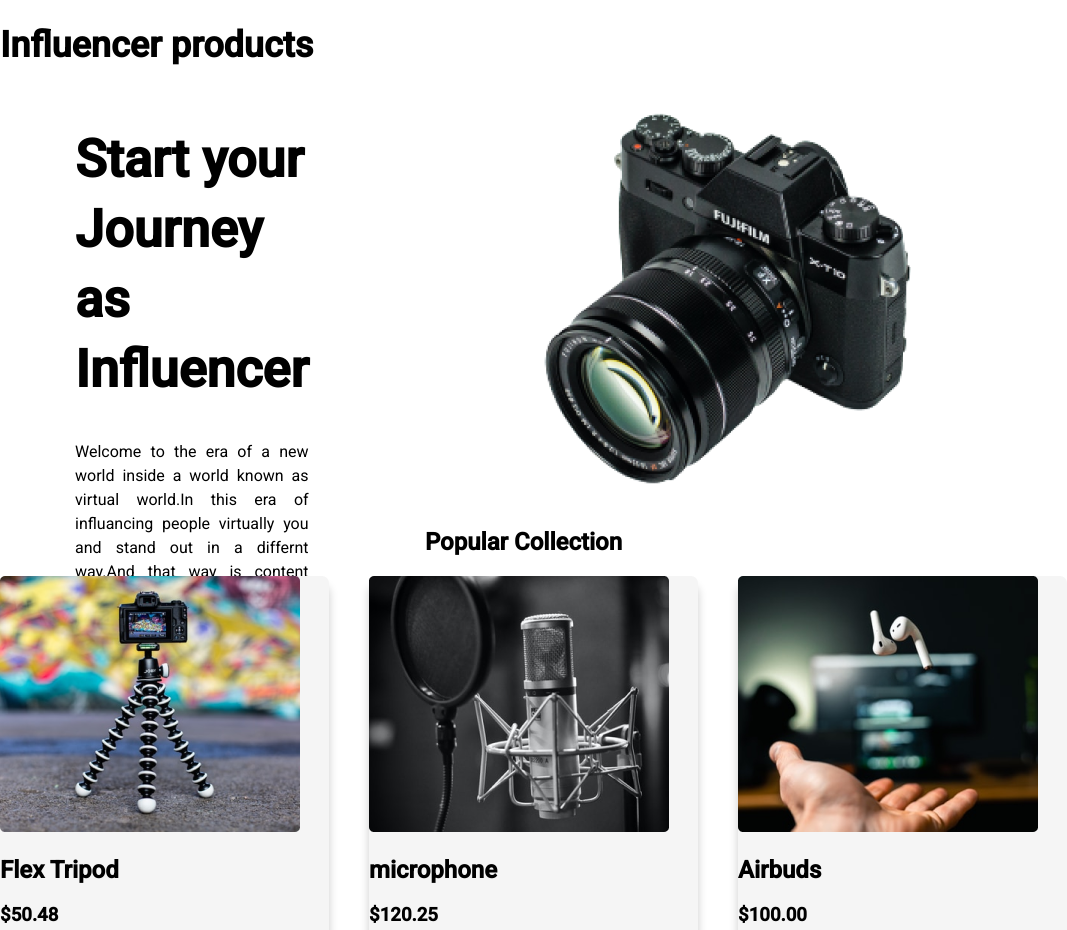
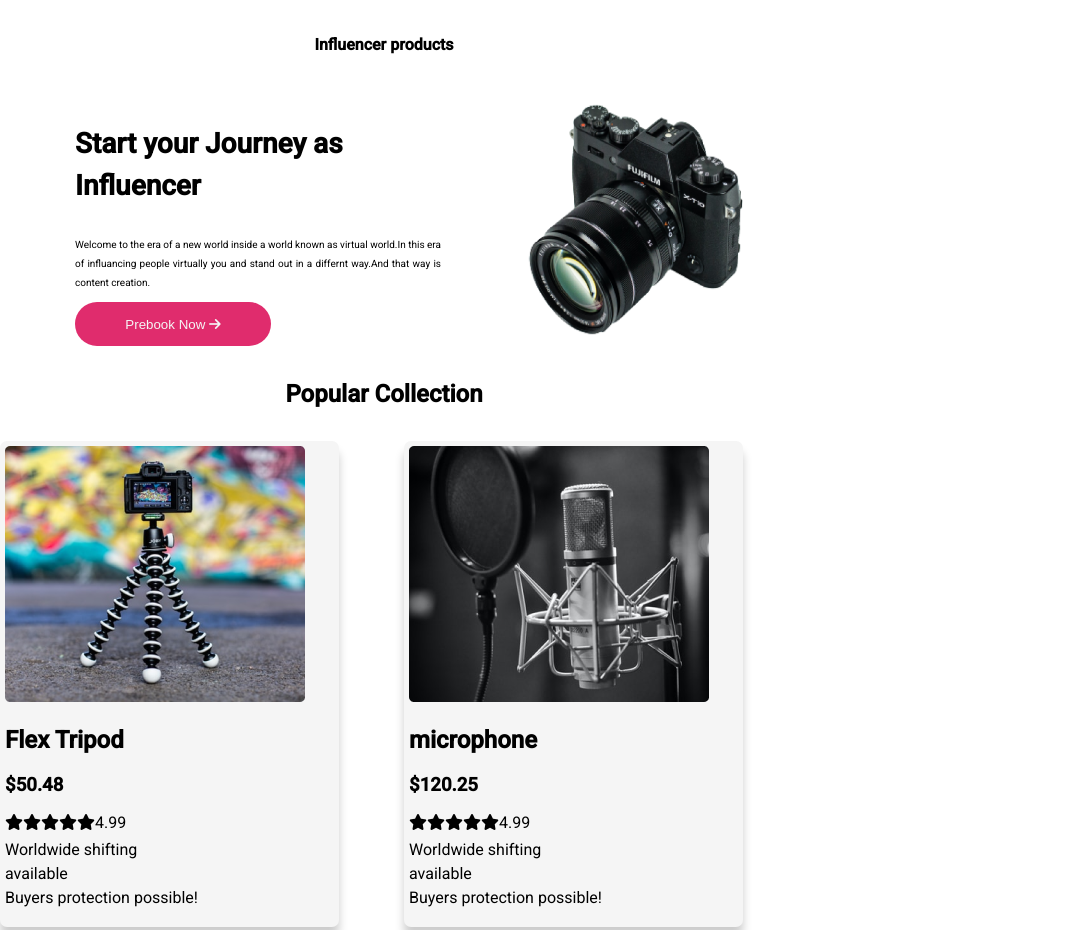
Before and after one commit to HameemH/assignment_02, a plain HTML site: page index.html in a window 768 px wide. Shown: the top 930 px of the page, 1067 px wide, since content can reach past the window. Drawn offline with Linux system fonts and the light colour scheme.

Commit message:
tab responsiveness added

```diff
--- a/style.css
+++ b/style.css
@@ -79,8 +79,11 @@ margin: 0 auto;
     width: 329px;
 
 height: 476px;
+padding: 5px;
 border-radius: 7px;
 background-color: whitesmoke;
+
+
 box-shadow: 0 10px 10px rgba(0,0 ,0 ,.2 );
 
 }
@@ -100,6 +103,9 @@ align-items: center;
     display: flex;
     align-items: center;
     justify-content: right;
+}
+.see-more .fas{
+    margin-left: 5px;
 }
 /* footer styles */
 footer{
@@ -134,6 +140,7 @@ footer{
 @media only screen and (max-width:688px) {
 body{
     width: 100%;
+    margin: 0 ;
 }
 header{
     width: 100%;
@@ -155,6 +162,7 @@ line-height: 24px;
     .landing-page{
         display: flex;
         flex-direction: column;
+        justify-content: center;
 
     }
     .left-blog{
@@ -162,6 +170,7 @@ line-height: 24px;
     }
     .left-blog{
         margin-left: -71px;
+        padding: 45px 70px;
         display: flex;
         flex-direction: column;
         justify-content: center;
@@ -171,16 +180,30 @@ line-height: 24px;
         font-weight: bold;
     font-size:28px;
     line-height: 42px;
+
     }
     .left-blog p{
+        width: auto;
         font-size: 10px;
     line-height: 19px;
+    justify-content: center;
     }
+
+    .left-blog .button{
+        margin-left: 97px;
+    }
+
+
 
 
     .landing-photo img{
         width: 257px;
         height: 257px;
+    }
+    .product-section{
+        display: flex;
+        flex-direction: column;
+        justify-content: center;
     }
     .products{
         display: grid;
@@ -202,3 +225,84 @@ line-height: 24px;
         width: 100%;
     }
 }
+
+/* meadia queries for tablet */
+@media only screen and (min-width:688px)and (max-width:992px){
+    body{
+        width: 100%;
+        margin: 0 ;
+    }
+    header{
+        width: 100%;
+        display: flex;
+        flex-direction: column;
+
+
+    }
+    .nav-bar{
+        width: 100%;
+        justify-content: center;
+
+    }
+    .nav-heading h2{
+        font-size: 16px;
+    line-height: 24px;
+
+    }
+        .landing-page{
+         display: grid;
+         grid-template-columns: repeat(2,1fr);
+
+        }
+        .left-blog{
+            width: 100%;
+        }
+        .left-blog{
+            /* margin-left: -71px; */
+            /* padding: 45px 70px; */
+            display: flex;
+            flex-direction: column;
+            justify-content: center;
+
+        }
+        .left-blog h1{
+            font-weight: bold;
+        font-size:28px;
+        line-height: 42px;
+
+        }
+        .left-blog p{
+            width: auto;
+            font-size: 10px;
+        line-height: 19px;
+        justify-content: center;
+        }
+
+        .landing-photo img{
+            width: 257px;
+            height: 257px;
+        }
+        .product-section{
+            display: flex;
+            flex-direction: column;
+            justify-content: center;
+        }
+        .products{
+            display: grid;
+            grid-template-columns: repeat(2,1fr);
+        }
+        .see-more{
+            width: 100%;
+            height: 40px;
+            display: flex;
+        align-items: center;
+        justify-content: right;
+        }
+        .product-section{
+            width: 100%;
+            display: flex;
+            flex-direction: column;
+        }
+        footer{
+            width: 100%;
+        }
```
